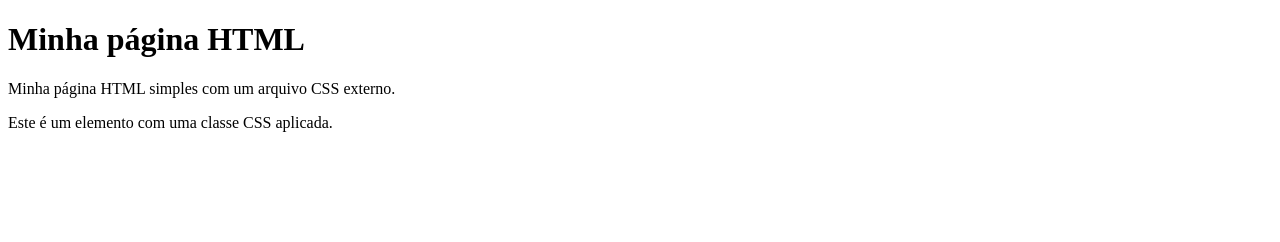
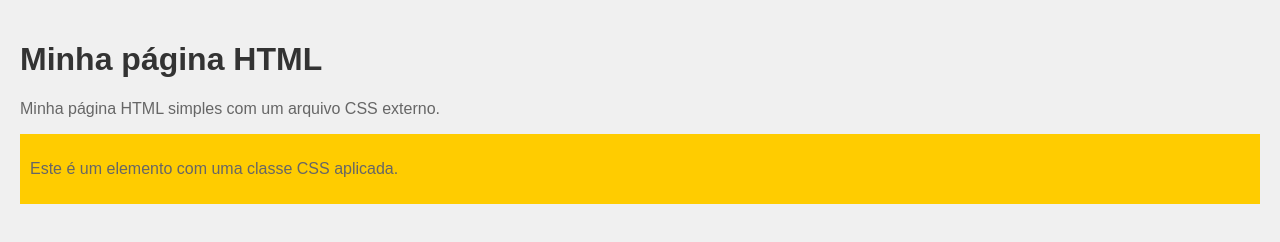
Before and after one commit to Kau4nSouza/HTMLCSS, a plain HTML site: page index.html in a window 1280 px wide. Drawn offline with Linux system fonts and the light colour scheme.

Commit message:
Update index.html

```diff
--- a/index.html
+++ b/index.html
@@ -2,7 +2,7 @@
 <html>
 <head>
 <title>Página na WEB</title>
-<link rel="stylesheet"type="text/css"href="stuyle.css">
+<link rel="stylesheet"type="text/css"href="style.css">
 </head>
 <body>
 <h1>Minha página HTML</h1>
```
